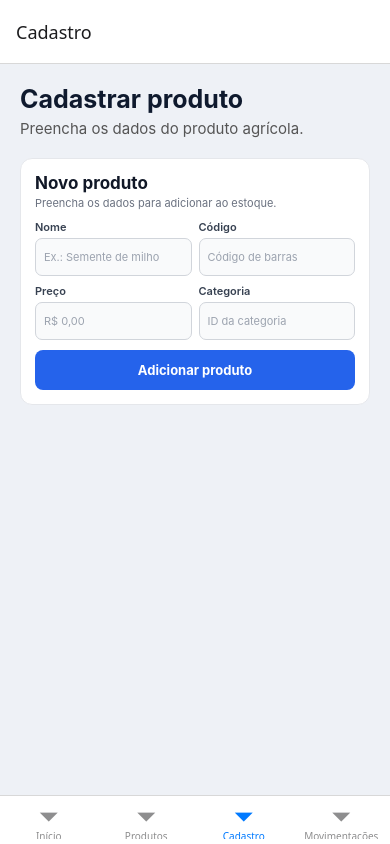
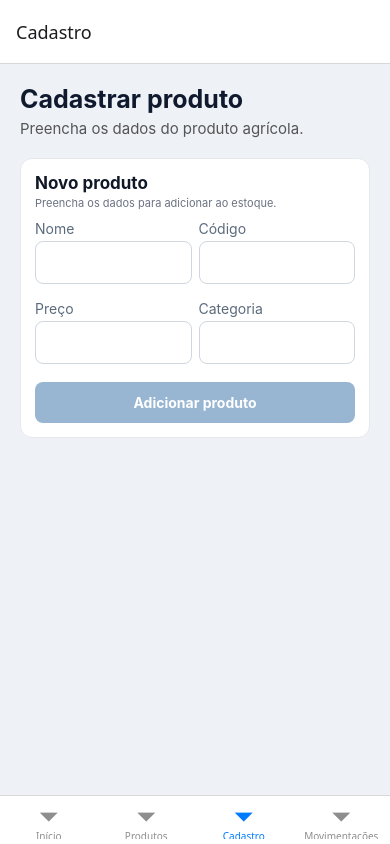
Before and after one commit to mariaclara-devclode/uc8-projeto-mobile, a React Native app: screen /AbaCadastro in a window 390 px wide. Built offline with nearby package versions, Linux system fonts and the light colour scheme; no server answers.

Commit message:
feat: integra componentes visuais ao formulario de produto

```diff
--- a/src/componentes/FormularioProduto.tsx
+++ b/src/componentes/FormularioProduto.tsx
@@ -1,6 +1,8 @@
 import { useState } from "react";
-import { Pressable, StyleSheet, Text, TextInput, View } from "react-native";
+import { StyleSheet, Text, View } from "react-native";
 
+import { Botao } from "./Botao";
+import { Campo } from "./Campo";
 import type { Produto } from "../types/produto";
 
 interface FormularioProdutoProps {
@@ -16,8 +18,16 @@ export default function FormularioProduto({
   const [categoria, setCategoria] = useState("");
 
   const [erro, setErro] = useState("");
+  const [nomeTocado, setNomeTocado] = useState(false);
+  const [salvando, setSalvando] = useState(false);
+
+  const erroNome =
+    nomeTocado && nome.trim() === ""
+      ? "O nome do produto é obrigatório."
+      : undefined;
 
   async function criarProduto() {
+    setNomeTocado(true);
     setErro("");
 
     if (
@@ -31,7 +41,6 @@ export default function FormularioProduto({
     }
 
     const preco = Number(precoVenda.replace(",", "."));
-
     const idCategoria = Number(categoria);
 
     if (!Number.isFinite(preco) || preco <= 0) {
@@ -53,6 +62,8 @@ export default function FormularioProduto({
       ativo: true,
     };
 
+    setSalvando(true);
+
     try {
       await aoCriarProduto(novoProduto);
 
@@ -60,8 +71,11 @@ export default function FormularioProduto({
       setCodigoBarras("");
       setPrecoVenda("");
       setCategoria("");
+      setNomeTocado(false);
     } catch {
       setErro("Não foi possível cadastrar o produto.");
+    } finally {
+      setSalvando(false);
     }
   }
 
@@ -77,70 +91,56 @@ export default function FormularioProduto({
 
       <View style={styles.linha}>
         <View style={styles.campo}>
-          <Text style={styles.label}>Nome</Text>
-
-          <TextInput
-            style={styles.input}
-            placeholder="Ex.: Semente de milho"
-            placeholderTextColor="#9ca3af"
-            value={nome}
-            onChangeText={setNome}
+          <Campo
+            rotulo="Nome"
+            valor={nome}
+            aoMudar={setNome}
+            aoPerderFoco={() => setNomeTocado(true)}
+            erro={erroNome}
           />
         </View>
 
         <View style={styles.campo}>
-          <Text style={styles.label}>Código</Text>
-
-          <TextInput
-            style={styles.input}
-            placeholder="Código de barras"
-            placeholderTextColor="#9ca3af"
-            value={codigoBarras}
-            onChangeText={setCodigoBarras}
-            keyboardType="numeric"
+          <Campo
+            rotulo="Código"
+            valor={codigoBarras}
+            aoMudar={setCodigoBarras}
+            tipoDeTeclado="numeric"
           />
         </View>
       </View>
 
       <View style={styles.linha}>
         <View style={styles.campo}>
-          <Text style={styles.label}>Preço</Text>
-
-          <TextInput
-            style={styles.input}
-            placeholder="R$ 0,00"
-            placeholderTextColor="#9ca3af"
-            value={precoVenda}
-            onChangeText={setPrecoVenda}
-            keyboardType="decimal-pad"
+          <Campo
+            rotulo="Preço"
+            valor={precoVenda}
+            aoMudar={setPrecoVenda}
+            tipoDeTeclado="decimal-pad"
           />
         </View>
 
         <View style={styles.campo}>
-          <Text style={styles.label}>Categoria</Text>
-
-          <TextInput
-            style={styles.input}
-            placeholder="ID da categoria"
-            placeholderTextColor="#9ca3af"
-            value={categoria}
-            onChangeText={setCategoria}
-            keyboardType="numeric"
+          <Campo
+            rotulo="Categoria"
+            valor={categoria}
+            aoMudar={setCategoria}
+            tipoDeTeclado="numeric"
           />
         </View>
       </View>
 
-      {erro !== "" && <Text style={styles.erro}>{erro}</Text>}
+      {erro !== "" && (
+        <Text style={styles.erro}>{erro}</Text>
+      )}
 
-      <Pressable
-        style={({ pressed }) => [
-          styles.botao,
-          pressed && styles.botaoPressionado,
-        ]}
-        onPress={criarProduto}
-      >
-        <Text style={styles.textoBotao}>Adicionar produto</Text>
-      </Pressable>
+      <View style={styles.linhaBotoes}>
+        <Botao
+          titulo={salvando ? "Salvando..." : "Adicionar produto"}
+          onPress={criarProduto}
+          desabilitado={nome.trim() === "" || salvando}
+        />
+      </View>
     </View>
   );
 }
@@ -154,52 +154,32 @@ const styles = StyleSheet.create({
     borderWidth: 1,
     borderColor: "#e5e7eb",
   },
-
   cabecalho: {
     marginBottom: 10,
   },
-
   titulo: {
     fontSize: 17,
     fontWeight: "700",
     color: "#111827",
   },
-
   descricao: {
     fontSize: 11,
     color: "#6b7280",
     marginTop: 3,
   },
-
   linha: {
     flexDirection: "row",
     gap: 7,
     marginBottom: 8,
   },
-
   campo: {
     flex: 1,
     minWidth: 0,
   },
-
-  label: {
-    fontSize: 11,
-    fontWeight: "600",
-    color: "#374151",
-    marginBottom: 4,
+  linhaBotoes: {
+    flexDirection: "row",
+    marginTop: 2,
   },
-
-  input: {
-    height: 38,
-    borderWidth: 1,
-    borderColor: "#d1d5db",
-    borderRadius: 7,
-    paddingHorizontal: 8,
-    fontSize: 11,
-    color: "#111827",
-    backgroundColor: "#f9fafb",
-  },
-
   erro: {
     color: "#b91c1c",
     backgroundColor: "#fee2e2",
@@ -210,23 +190,4 @@ const styles = StyleSheet.create({
     marginBottom: 8,
     fontSize: 11,
   },
-
-  botao: {
-    height: 40,
-    backgroundColor: "#2563eb",
-    borderRadius: 8,
-    alignItems: "center",
-    justifyContent: "center",
-    marginTop: 2,
-  },
-
-  botaoPressionado: {
-    opacity: 0.8,
-  },
-
-  textoBotao: {
-    color: "#ffffff",
-    fontSize: 13,
-    fontWeight: "700",
-  },
 });
```
